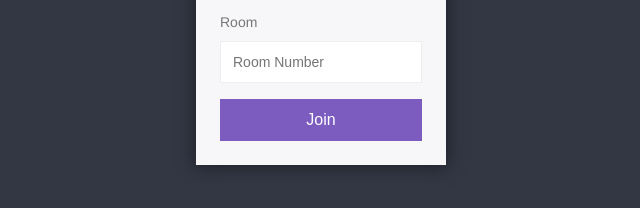
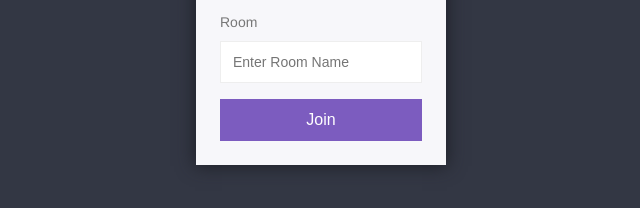
Before and after one commit to Deepaks77/Chat-Application, a website: page public/index.html in a window 1280 px wide. Shown: the part 396-604 px from the top of the page, 319-959 px from the left. Drawn offline with Linux system fonts and the light colour scheme.

Commit message:
Fixed Room Name

```diff
--- a/public/index.html
+++ b/public/index.html
@@ -17,7 +17,7 @@
                 <label for="">Display Name</label>
                 <input type="text" name="username" placeholder="Enter Your Name Here" required>
                 <label for="">Room</label>
-                <input type="text" name="room" placeholder="Room Number" required>
+                <input type="text" name="room" placeholder="Enter Room Name" required>
                 <button>Join</button>
             </form>
         </div>
```
